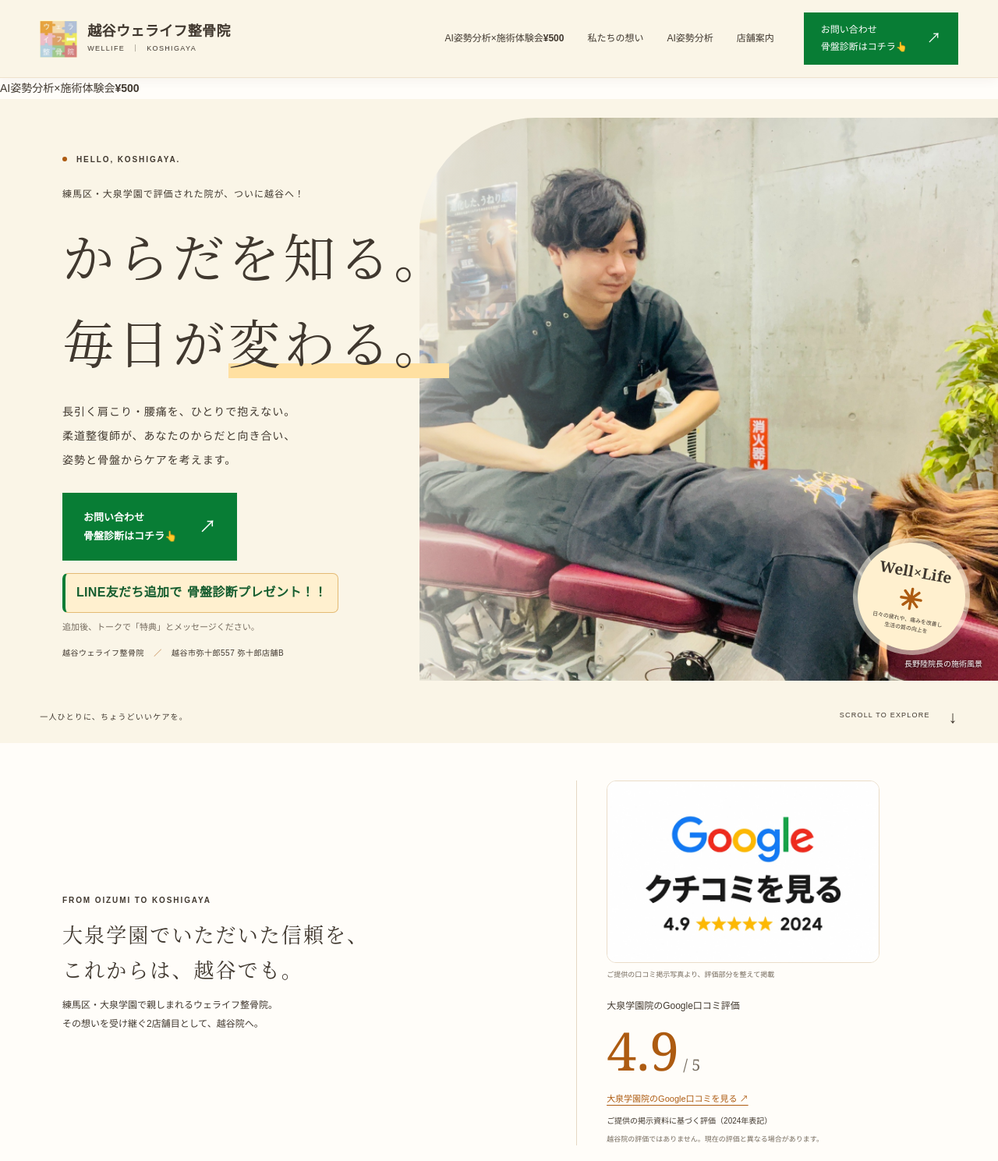
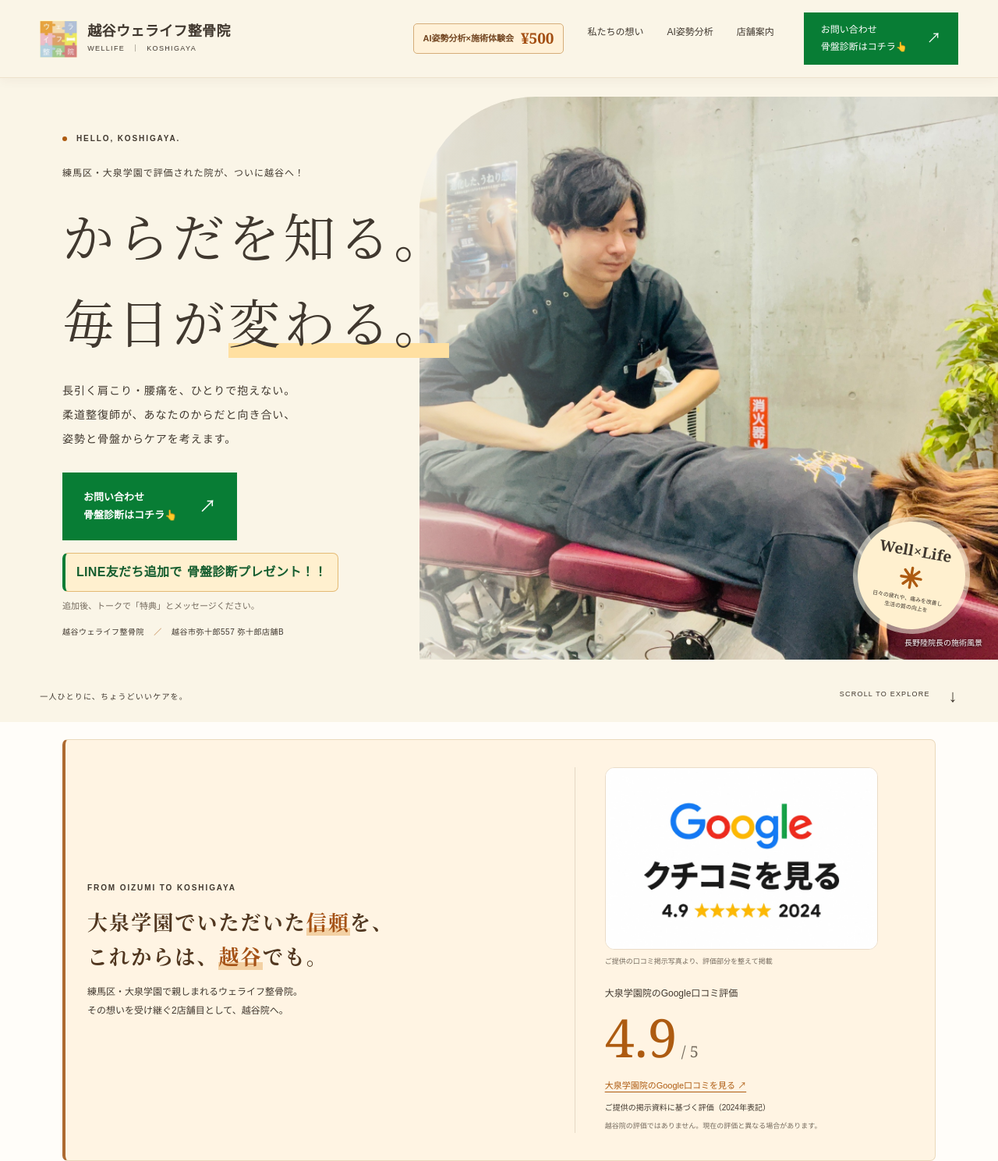
Before and after one commit to wellifeooizumi/LP, a plain HTML site: page index.html in a window 1280 px wide. Shown: the top 1489 px of the page at 78% size. Drawn offline with Linux system fonts and the light colour scheme.

Commit message:
Style experience CTA and Oizumi trust statement

```diff
--- a/styles.css
+++ b/styles.css
@@ -114,3 +114,15 @@
 /* iPhoneでも絵文字にならない共通の装飾図形 */
 .seal-symbol{display:block;width:34px;height:34px;color:var(--accent);margin:4px auto;flex-shrink:0}
 @media(max-width:760px){.seal-symbol{width:26px;height:26px;margin:3px auto}}
+
+/* 2026-11-09: 500円体験会のヘッダー案内と大泉・越谷の紹介 */
+.desktop-nav .header-experience-link{display:inline-flex;align-items:center;gap:9px;padding:8px 12px;border:1px solid #d5ad79;border-radius:5px;background:#fff1d8;color:#70431e;font-size:11px;font-weight:700;white-space:nowrap;letter-spacing:0}
+.desktop-nav .header-experience-link strong{font-family:Georgia,serif;font-size:19px;color:#a34e12;line-height:1}
+.desktop-nav .header-experience-link:hover{background:#f8e4c3;color:#70431e}
+.mobile-experience-banner{display:none}
+.review-intro{background:#fff4e3;border:1px solid #ead9bc;border-left:4px solid #ad6a30;border-radius:7px;padding:35px 28px;margin-block:22px 12px}
+.review-intro h2{color:#513720;font-weight:600}
+.review-intro .trust-highlight{color:#a55216;background:linear-gradient(transparent 73%,#f3d1a4 73%)}
+@media(max-width:1160px) and (min-width:761px){.site-header{gap:16px;padding-inline:2%}.desktop-nav{gap:13px}.desktop-nav .header-experience-link{font-size:10px;padding:8px}.desktop-nav .header-experience-link strong{font-size:17px}}
+@media(max-width:760px){.mobile-experience-banner{display:flex;align-items:center;justify-content:center;gap:12px;padding:11px 16px;background:#fff0d5;color:#75421c;border-bottom:1px solid #e2bf94;font-weight:700;font-size:13px;letter-spacing:.02em;text-align:center}.mobile-experience-banner strong{font-family:Georgia,serif;font-size:23px;color:#a34e12;line-height:1}.review-intro{padding:26px 18px;margin-block:12px}.review-intro h2{font-size:23px}}
+@media(max-width:370px){.mobile-experience-banner{font-size:11px;gap:8px}.mobile-experience-banner strong{font-size:20px}}
```
